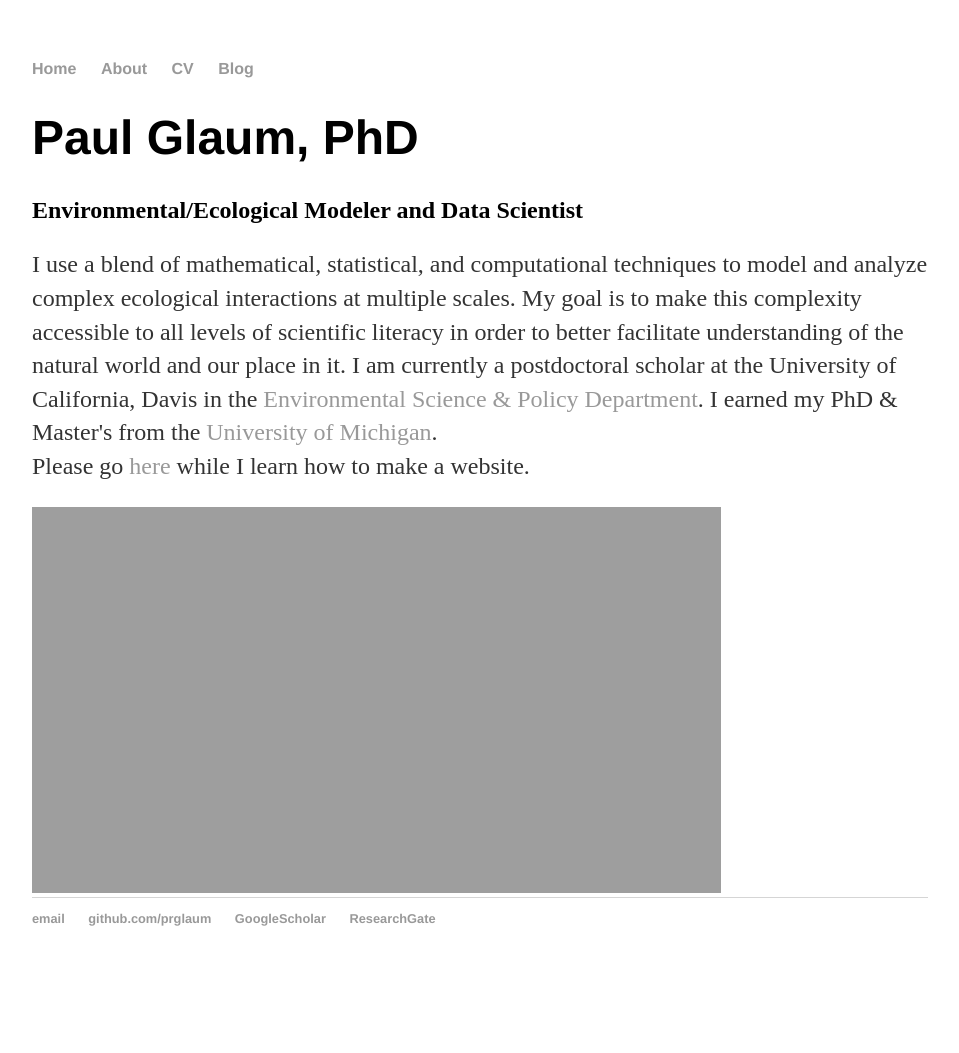
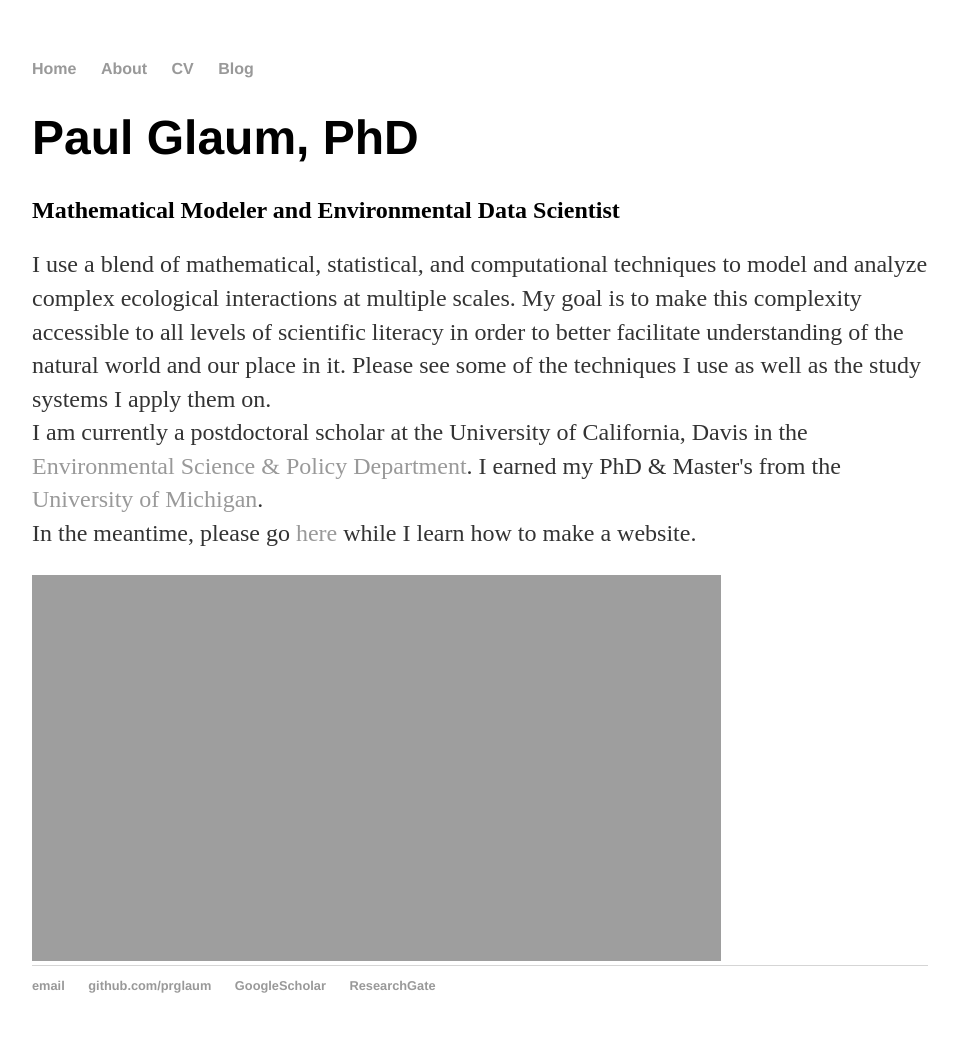
Before and after one commit to prglaum/prglaum.github.io, a Jekyll site: the page built from index.html, in a window 1280 px wide. Shown: the whole page, without its empty margins (160-1119 px from the left). Built offline with Jekyll 4.4.1, drawn with Linux system fonts in a browser that asks for light colours; before the commit the page ends 986 px from its top, so only the background shows below that.

Commit message:
Update index.html

```diff
--- a/index.html
+++ b/index.html
@@ -4,11 +4,12 @@ title: Paul Glaum
 ---
 <div class="blurb">
 	<h1>Paul Glaum, PhD</h1>
-	<h2>Environmental/Ecological Modeler and Data Scientist</h2>
+	<h2>Mathematical Modeler and Environmental Data Scientist</h2>
 	<p>I use a blend of mathematical, statistical, and computational techniques to model and analyze complex ecological interactions at multiple scales.
 		My goal is to make this complexity accessible to all levels of scientific literacy in order to better facilitate understanding of the natural world and our place in it.
-		I am currently a postdoctoral scholar at the University of California, Davis in the <a href="https://desp.ucdavis.edu/">Environmental Science & Policy Department</a>.
+		Please see some of the techniques I use as well as the study systems I apply them on.
+	<br>I am currently a postdoctoral scholar at the University of California, Davis in the <a href="https://desp.ucdavis.edu/">Environmental Science & Policy Department</a>.
 		I earned my PhD & Master's from the <a href="https://lsa.umich.edu/eeb">University of Michigan</a>.
-	<br>Please go <a href="https://www.researchgate.net/profile/Paul-Glaum">here</a> while I learn how to make a website. </p>
+	<br>In the meantime, please go <a href="https://www.researchgate.net/profile/Paul-Glaum">here</a> while I learn how to make a website. </p>
 	<img src="{{site.url}}/docs/assets/images/backyardBombus.png" alt="bumblebutt" width="689" height="386" class="inline"/>
 </div><!-- /.blurb -->
```
